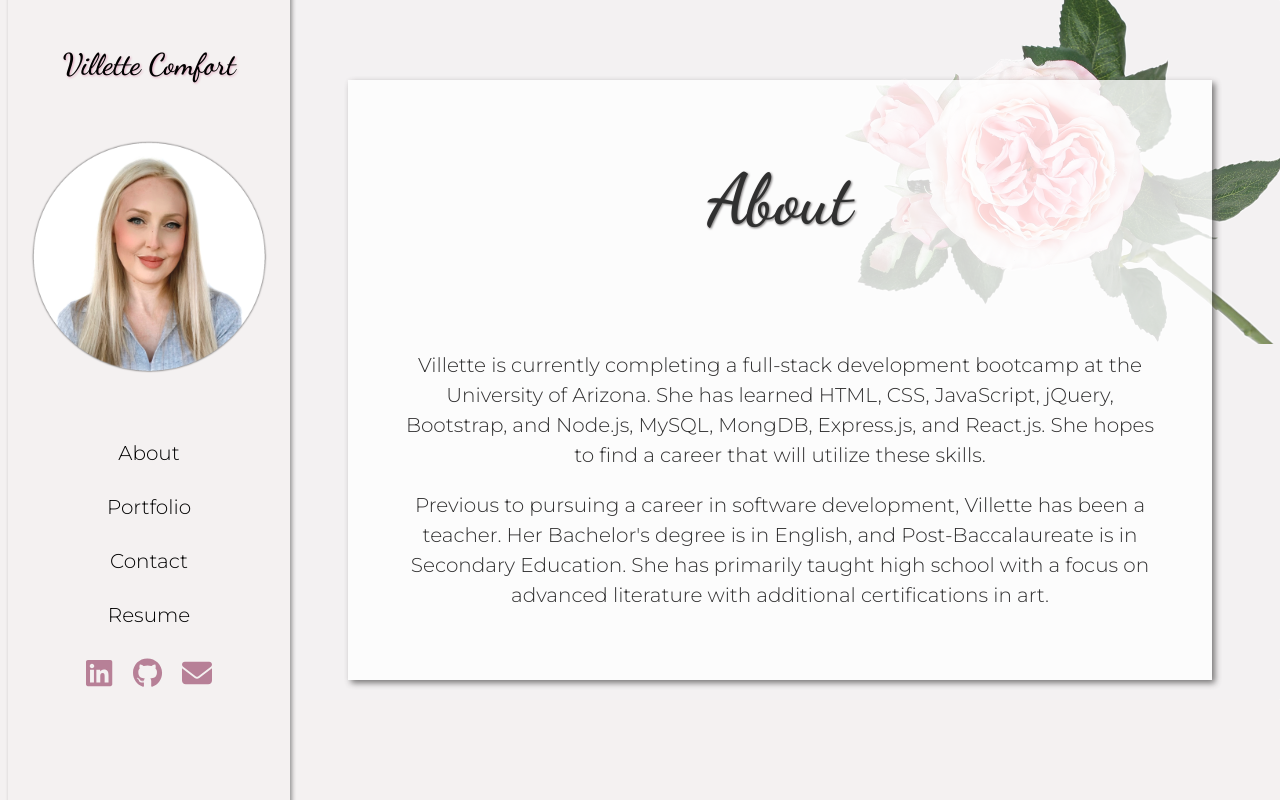
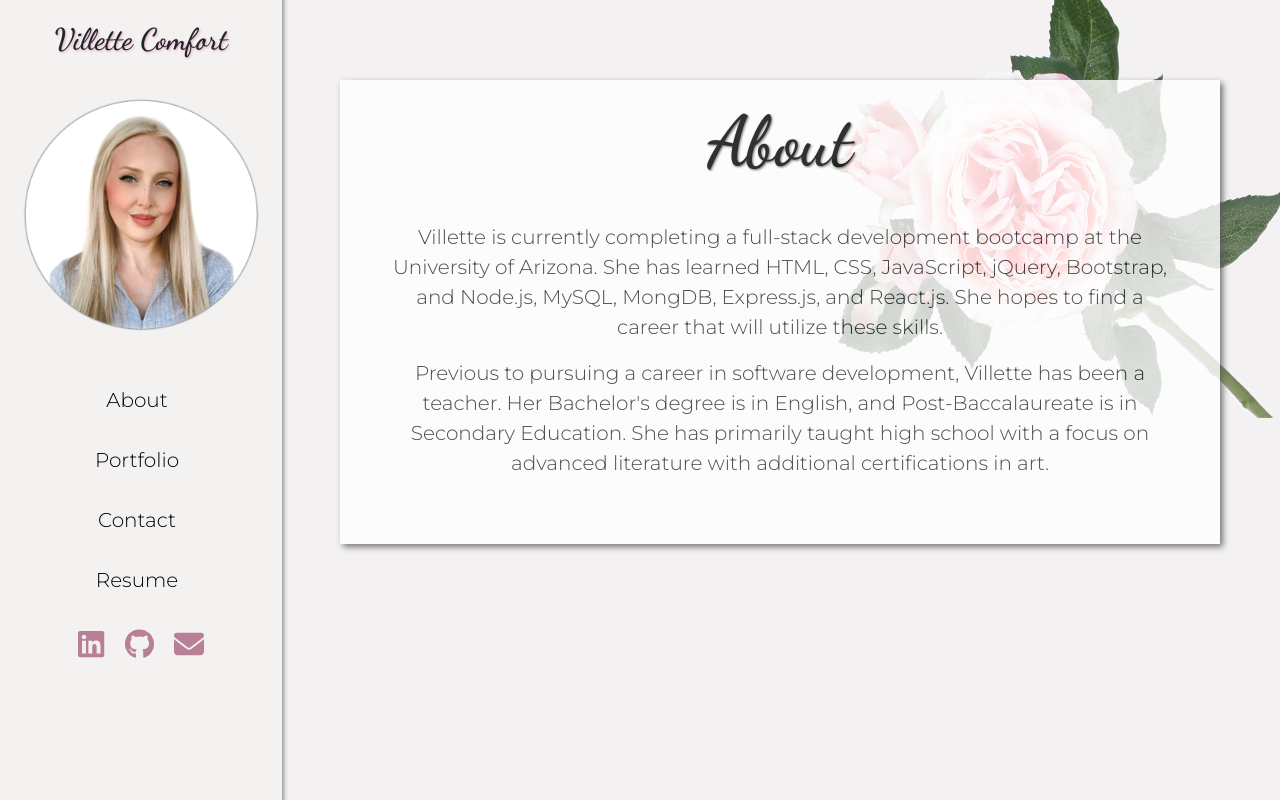
Before and after one commit to villettec/M20C-React_Portfolio, a React (Create React App) app: page / in a window 1280 px wide. Built offline with nearby package versions, Linux system fonts and the light colour scheme.

Commit message:
Imported bootstrap which required larger background image

```diff
--- a/package.json
+++ b/package.json
@@ -11,6 +11,7 @@
     "@testing-library/jest-dom": "^5.16.5",
     "@testing-library/react": "^13.4.0",
     "@testing-library/user-event": "^13.5.0",
+    "bootstrap": "^5.2.2",
     "react": "^18.2.0",
     "react-dom": "^18.2.0",
     "react-scripts": "5.0.1",
--- a/src/index.jsx
+++ b/src/index.jsx
@@ -1,8 +1,7 @@
 import React from 'react';
 import ReactDOM from 'react-dom';
 import App from './App';
-// import 'bootstrap/dist/css/bootstrap.min.css';
-import {FontAwesomeIcon} from '@fortawesome/react-fontawesome'
-import {faCoffee} from '@fortawesome/free-solid-svg-icons'
+import 'bootstrap/dist/css/bootstrap.min.css';
+
 
 ReactDOM.render(<App />, document.getElementById('root'));
--- a/src/style.css
+++ b/src/style.css
@@ -14,7 +14,7 @@ body {
     background-color: var(--bgcolor);
     background-size: 700px 700px;
     background-image: url("../public/images/rosebg.jpg");
-    background-size: 1100px 700px;
+    background-size: 1150px 850px;
     background-repeat: no-repeat;
     background-position-x: right;
 }
@@ -298,12 +298,6 @@ a:active {
     width: 100vh;
 }
 
-.footer {
-    font-family: var(--font);
-    font-size: 15px;
-    margin-left: 780px;
-}
-
 /* Mobile*/
 @media screen
 and (min-width : 250px)
```
Also changed, not shown: 1 other file (tests, documents, lock files or other folders).
